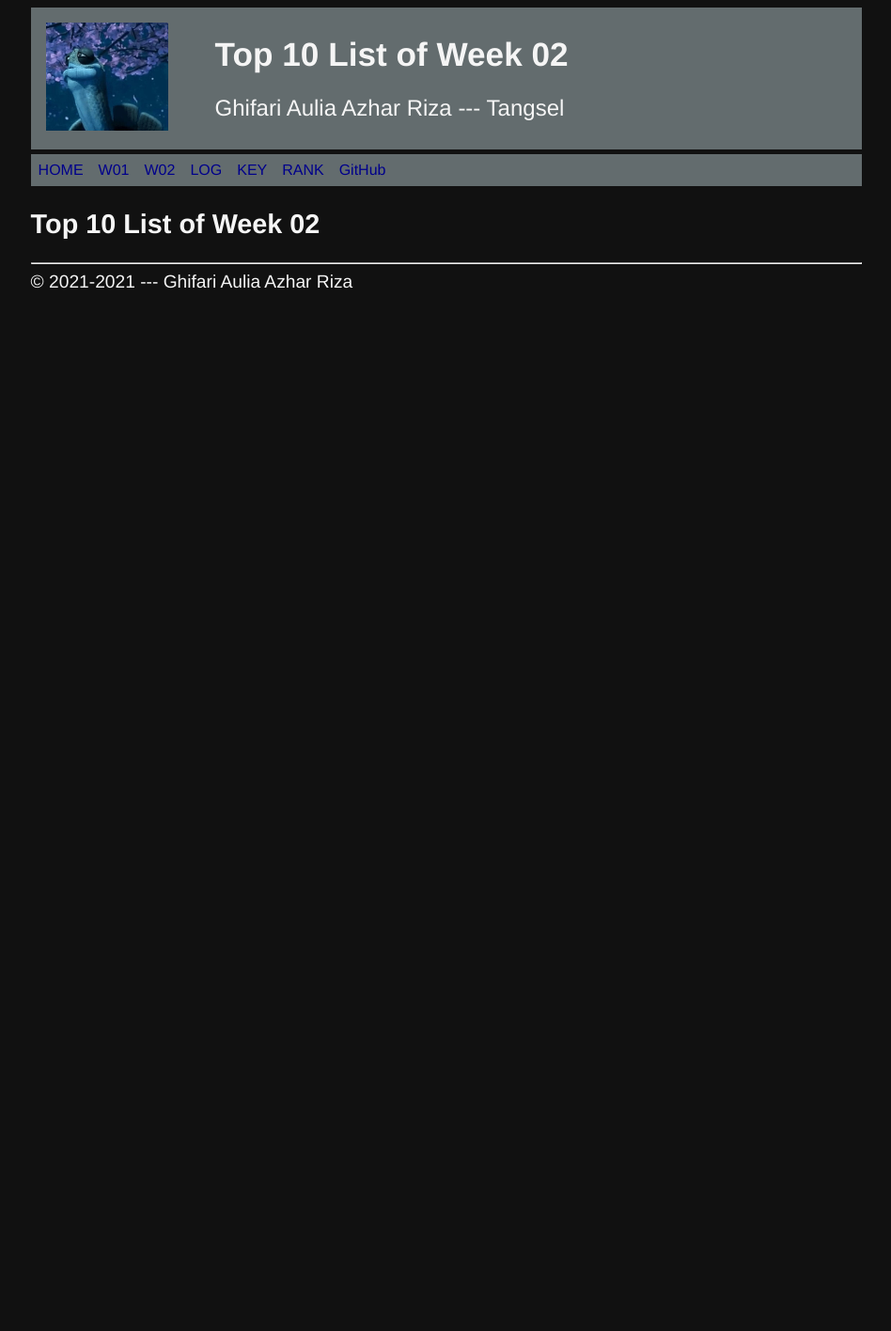
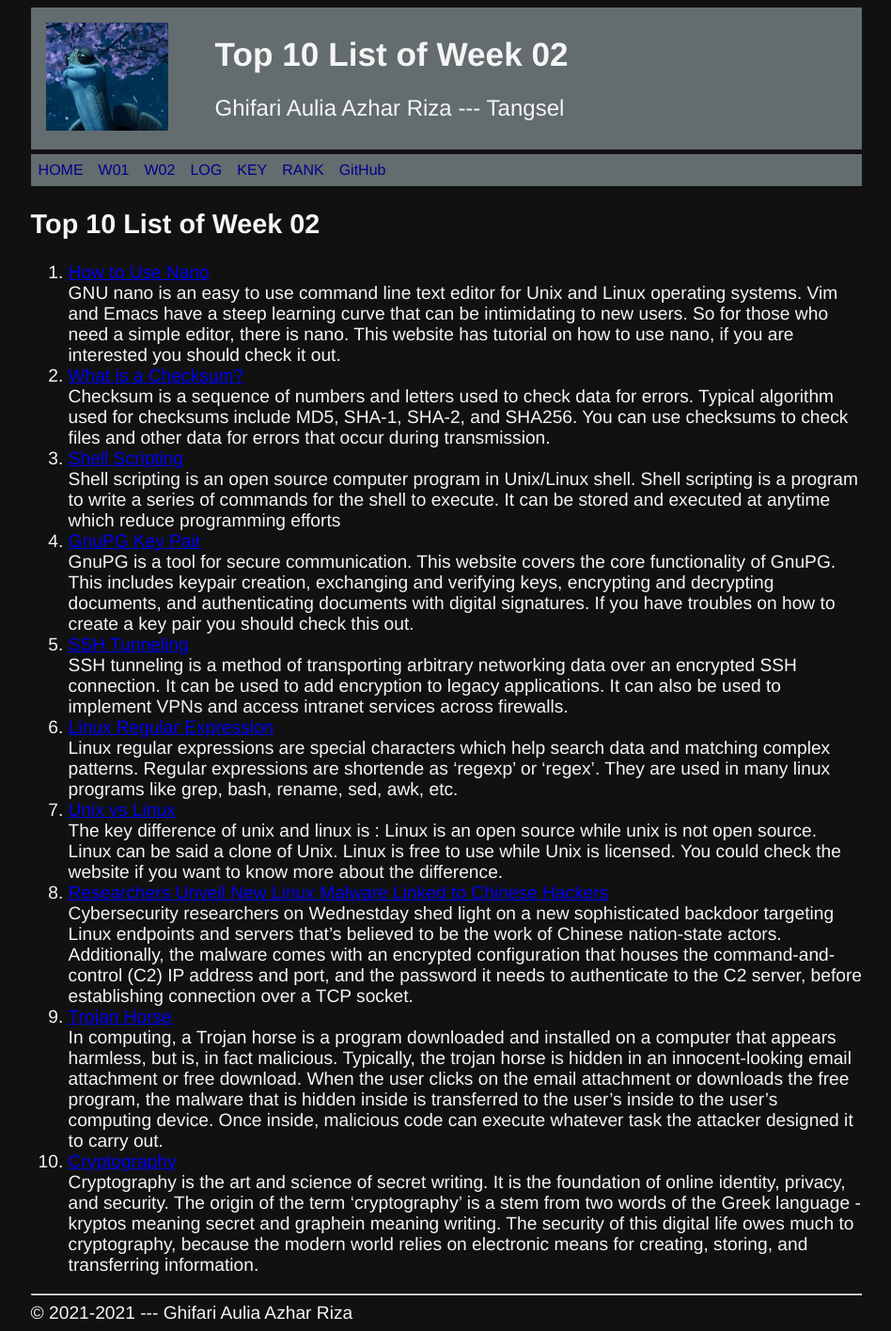
Before and after one commit to ghifariaulia/os211, a Jekyll site: the page built from w02.md, in a window 1280 px wide. Shown: the whole page at 94% size, without its empty margins (165-1113 px from the left). Built offline with Jekyll 4.4.1, drawn with Linux system fonts in a browser that asks for light colours; our own code applies the rules of GitHub Pages for plain Markdown files; before the commit the page ends 900 px from its top, so only the background shows below that.

Commit message:
OS211 ghifariaulia

```diff
--- a/assets/css/style.css
+++ b/assets/css/style.css
@@ -39,6 +39,7 @@
   color:whitesmoke;
   font-size: 1.2rem;
   font-weight: 400;
+  text-decoration: none;
 }
 
 .footer {
--- a/w02.md
+++ b/w02.md
@@ -4,3 +4,47 @@ permalink: /W02/
 ---
 
 # Top 10 List of Week 02
+
+1. [How to Use Nano](https://linuxize.com/post/how-to-use-nano-text-editor/)<br>
+GNU nano is an easy to use command line text editor for Unix and Linux operating systems.
+Vim and Emacs have a steep learning curve that can be intimidating to new users. So for those
+who need a simple editor, there is nano. This website has tutorial on how to use nano, if you are interested you should check it out.
+2. [What is a Checksum?](https://www.howtogeek.com/363735/what-is-a-checksum-and-why-should-you-care/)<br>
+Checksum is a sequence of numbers and letters used to check data for errors.
+Typical algorithm used for checksums include MD5, SHA-1, SHA-2, and SHA256.
+You can use checksums to check files and other data for errors that occur during transmission.
+3. [Shell Scripting](https://www.shellscript.sh/)<br>
+Shell scripting is an open source computer program in Unix/Linux shell. Shell scripting
+is a program to write a series of commands for the shell to execute. It can be stored and
+executed at anytime which reduce programming efforts
+4. [GnuPG Key Pair](https://www.gnupg.org/gph/en/manual/c14.html)<br>
+GnuPG is a tool for secure communication. This website covers the core functionality of GnuPG.
+This includes keypair creation, exchanging and verifying keys, encrypting and decrypting documents,
+and authenticating documents with digital signatures. If you have troubles on how to create a key pair
+you should check this out.
+5. [SSH Tunneling](https://www.ssh.com/ssh/tunneling/)<br>
+SSH tunneling is a method of transporting arbitrary networking data over an encrypted SSH connection.
+It can be used to add encryption to legacy applications. It can also be used to implement VPNs and access
+intranet services across firewalls.
+6. [Linux Regular Expression](https://www.guru99.com/linux-regular-expressions.html)<br>
+Linux regular expressions are special characters which help search data and matching complex patterns.
+Regular expressions are shortende as 'regexp' or 'regex'. They are used in many linux programs like
+grep, bash, rename, sed, awk, etc.
+7. [Unix vs Linux](https://www.guru99.com/difference-unix-vs-linux.html)<br>
+The key difference of unix and linux is : Linux is an open source while unix is not open source. Linux can be said
+a clone of Unix. Linux is free to use while Unix is licensed. You could check the website if you want to know more
+about the difference.
+8. [Researchers Unveil New Linux Malware Linked to Chinese Hackers](https://thehackernews.com/2021/03/researchers-unveil-new-linux-malware.html)<br>
+Cybersecurity researchers on Wednestday shed light on a new sophisticated backdoor targeting Linux endpoints and servers
+that's believed to be the work of Chinese nation-state actors. Additionally, the malware comes with an encrypted configuration that houses the command-and-control (C2) IP address and port, and the password it needs to authenticate to the C2 server, before establishing connection over a TCP socket.
+9. [Trojan Horse](https://searchsecurity.techtarget.com/definition/Trojan-horse)<br>
+In computing, a Trojan horse is a program downloaded and installed on a computer that appears harmless, but is, in fact
+malicious. Typically, the trojan horse is hidden in an innocent-looking email attachment or free download. When the user
+clicks on the email attachment or downloads the free program, the malware that is hidden inside is transferred to the
+user's inside to the user's computing device. Once inside, malicious code can execute whatever task the attacker designed
+it to carry out.
+10. [Cryptography](https://www.ssh.com/cryptography/)<br>
+Cryptography is the art and science of secret writing. It is the foundation of online identity, privacy, and security.
+The origin of the term 'cryptography' is a stem from two words of the Greek language - kryptos meaning secret and
+graphein meaning writing. The security of this digital life owes much to cryptography, because the modern world
+relies on electronic means for creating, storing, and transferring information.
```
